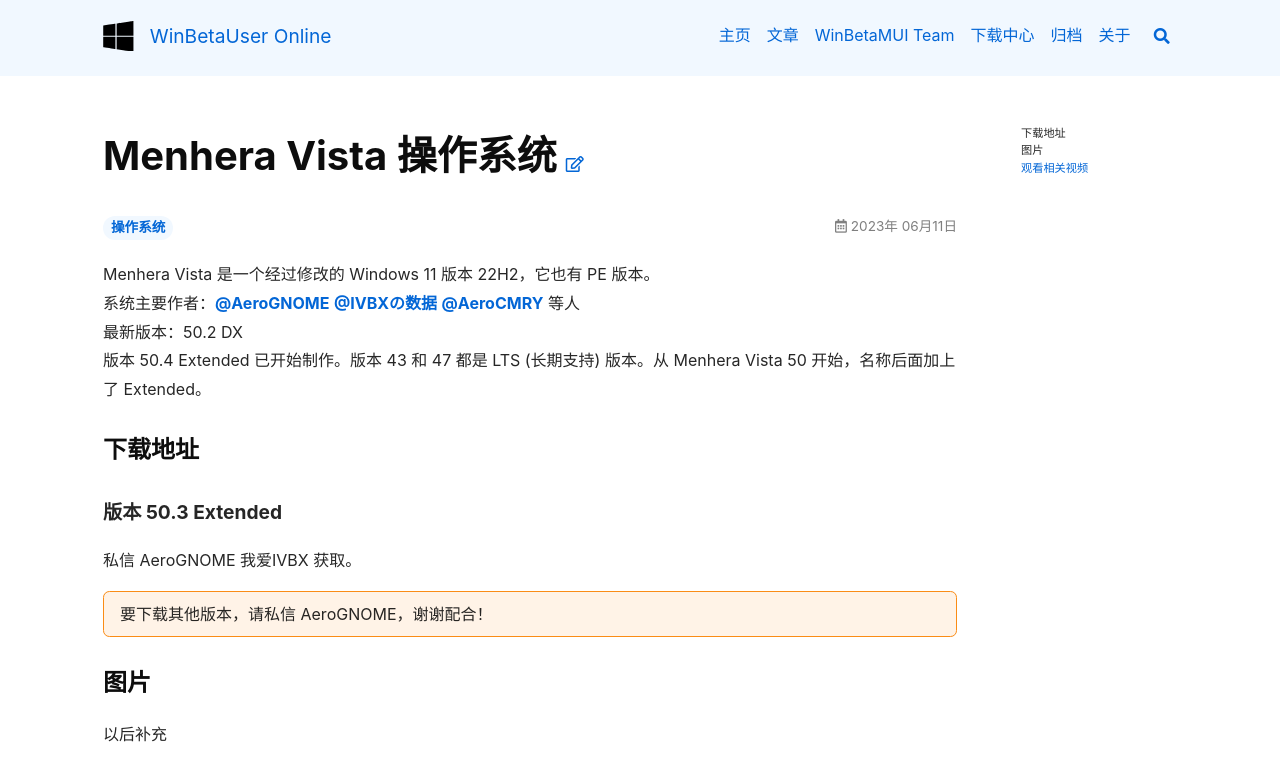
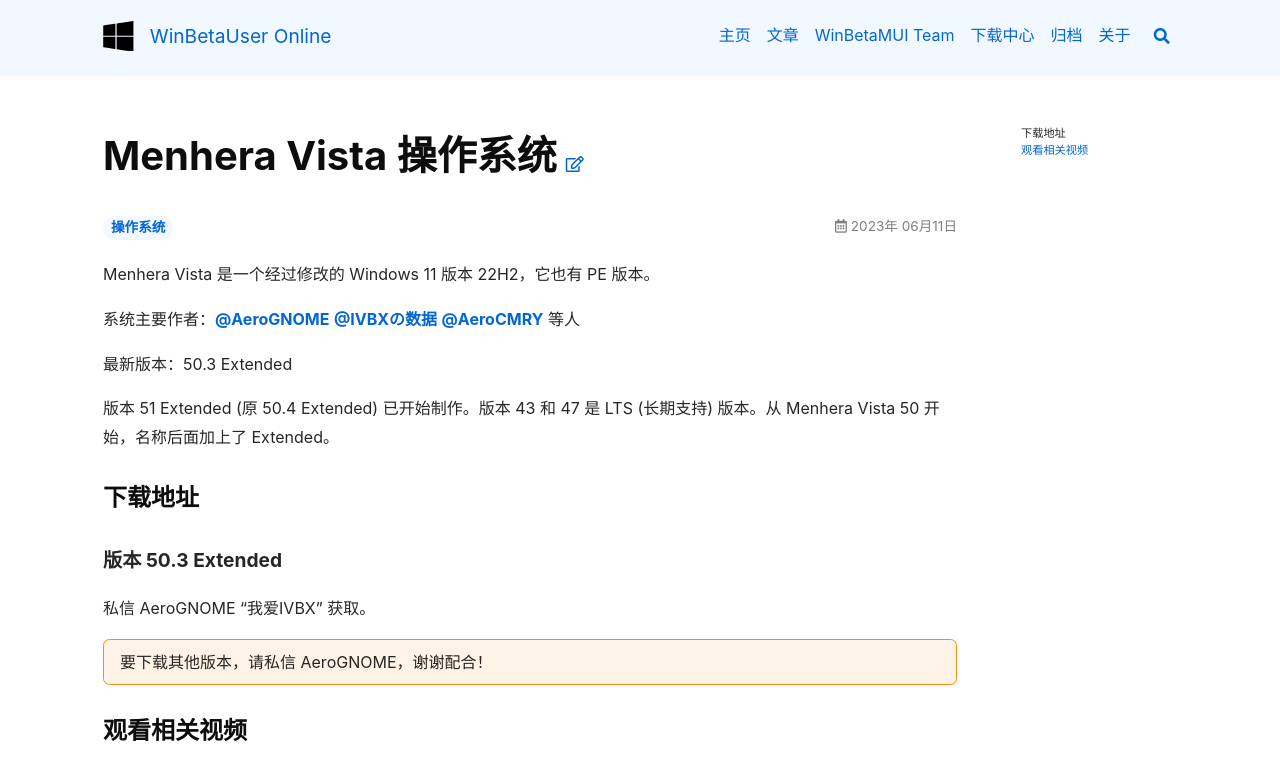
Before and after one commit to orangeZSCB/wbl2.github.io, a Jekyll site: the page built from _posts/2023-06-11-menheravista.md, in a window 1280 px wide and 900 px high, cut to the strip 104-868 px from the top of the window. Built offline with Jekyll 4.4.1, drawn with Linux system fonts in a browser that asks for light colours; nearby versions of some CDN libraries.

Commit message:
改了一下

```diff
--- a/_posts/2023-06-11-menheravista.md
+++ b/_posts/2023-06-11-menheravista.md
@@ -3,24 +3,23 @@
 tags: 操作系统
 ---
 
-Menhera Vista 是一个经过修改的 Windows 11 版本 22H2，它也有 PE 版本。<br>
+Menhera Vista 是一个经过修改的 Windows 11 版本 22H2，它也有 PE 版本。
 <!--more-->
-系统主要作者：[@AeroGNOME](https://space.bilibili.com/515586861) [@IVBXの数据](https://space.bilibili.com/1171551865) [@AeroCMRY](https://space.bilibili.com/3493123969780201) 等人<br>
-最新版本：50.2 DX<br>
-版本 50.4 Extended 已开始制作。版本 43 和 47 都是 LTS (长期支持) 版本。从 Menhera Vista 50 开始，名称后面加上了 Extended。
+
+系统主要作者：[@AeroGNOME](https://space.bilibili.com/515586861) [@IVBXの数据](https://space.bilibili.com/1171551865) [@AeroCMRY](https://space.bilibili.com/3493123969780201) 等人
+
+最新版本：50.3 Extended
+
+版本 51 Extended (原 50.4 Extended) 已开始制作。版本 43 和 47 是 LTS (长期支持) 版本。从 Menhera Vista 50 开始，名称后面加上了 Extended。
 
 ### 下载地址
 
 #### 版本 50.3 Extended
 
-私信 AeroGNOME 我爱IVBX 获取。
+私信 AeroGNOME "我爱IVBX" 获取。
 
 要下载其他版本，请私信 AeroGNOME，谢谢配合！
 {:.warning}
-
-### 图片
-
-以后补充
 
 ### 观看相关视频
 
```
Also changed, not shown: images/polaris-os-boot.png (added), images/polaris-os-emu-installer.png (added).
